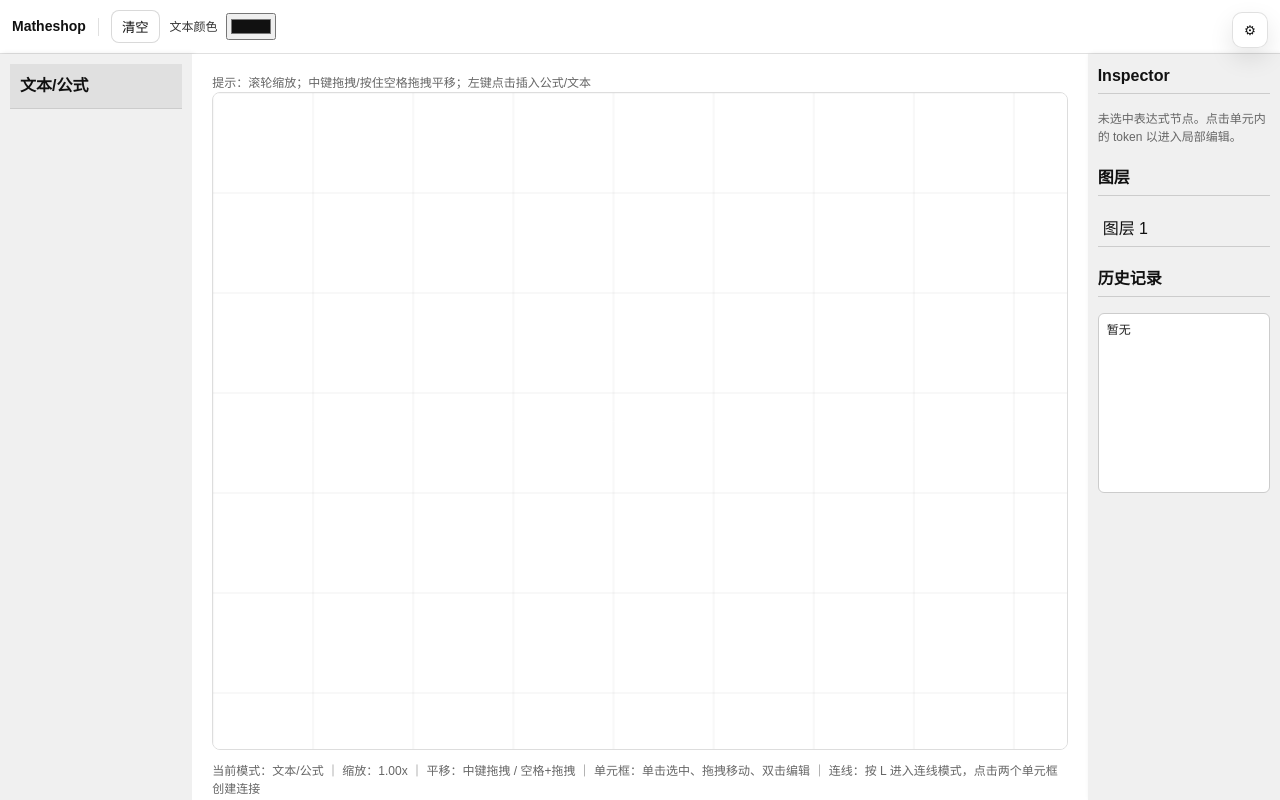
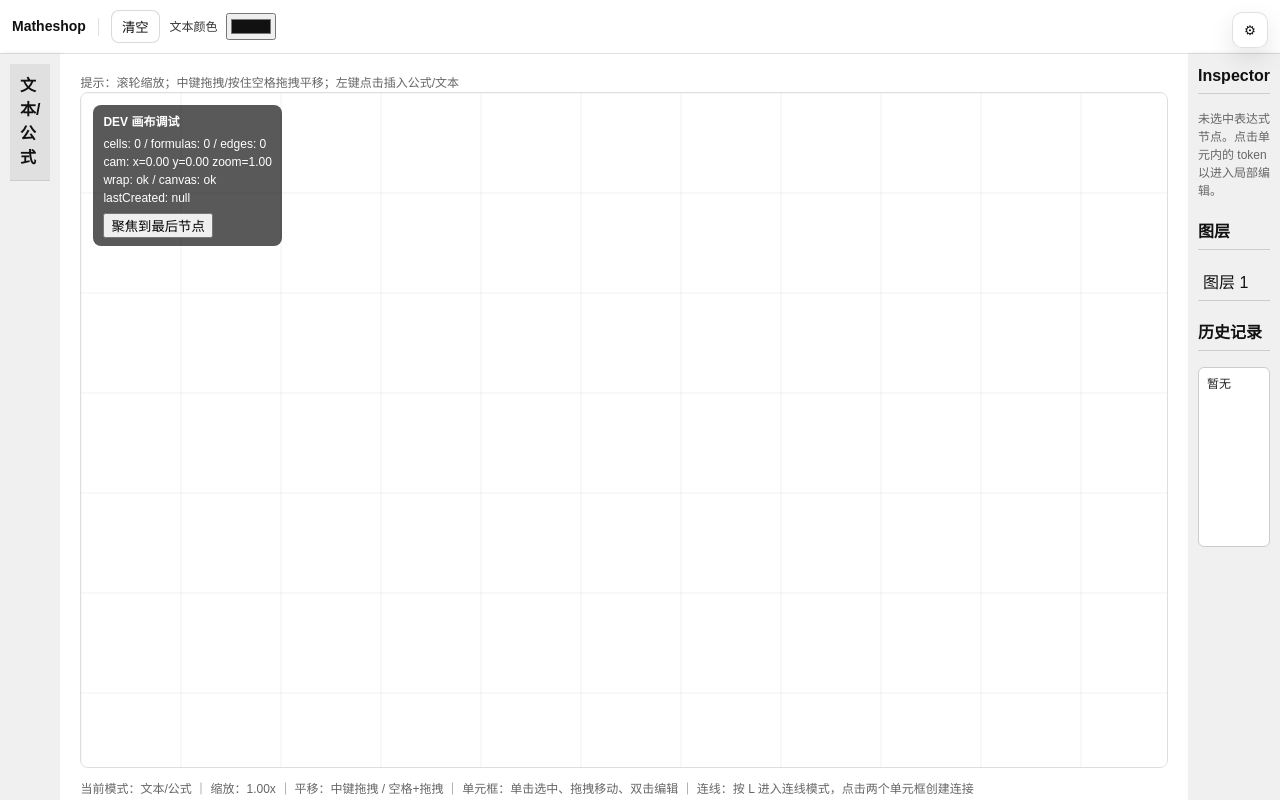
Before and after one commit to YeeCreator/Matheshop, a React (Vite) app: page / in a window 1280 px wide. Built offline with nearby package versions, Linux system fonts and the light colour scheme.

Commit message:
前端重构：修复画布坐标计算逻辑
修复了在滚动容器中获取画布像素坐标的逻辑，确保在滚动后坐标能够正确反映用户的鼠标位置。同时，增加了开发调试界面，方便开发者查看最后创建节点的信息及画布状态。

```diff
--- a/src/components/CanvasBoard.tsx
+++ b/src/components/CanvasBoard.tsx
@@ -9,13 +9,13 @@ import type { EngineSelectionState } from '../engine/engineSelection'
 import { ensureEdgeUnique, getPortWorld as getPortWorldDomain, pickNearestPort as pickNearestPortDomain } from './canvas/domain/edges'
 import {
   collectCellWorldHits,
+  recomputeWorldAll,
   removeCellById,
   updateCellById,
 } from './canvas/domain/cellTree'
 import {
   clamp,
   type Camera,
-  getCanvasScreenPoint,
   resizeCanvasToDisplaySize,
   screenToWorld,
 } from './canvas/utils/geometry'
@@ -85,6 +85,9 @@ export default function CanvasBoard(props: CanvasBoardProps) {
   const cameraRef = useRef<Camera>({ x: 0, y: 0, zoom: 1 })
 
   const [formulas, setFormulas] = useState<FormulaItem[]>([])
+
+  // 仅用于开发排查：记录最后一次新建节点的信息
+  const lastCreatedCellRef = useRef<null | { id: string; world: { x: number; y: number } }>(null)
 
   const [selectedFormulaId, setSelectedFormulaId] = useState<string | null>(null)
   const draggingFormulaRef = useRef<
@@ -619,6 +622,25 @@ export default function CanvasBoard(props: CanvasBoardProps) {
   const selectionStartRef = useRef<null | { x: number; y: number }> (null)
   const isBoxSelectingRef = useRef(false)
 
+  // 基于可滚动容器（canvas-wrap）计算“画布像素坐标”，修复 scroll 后坐标始终落在左上角的问题
+  const getScreenFromWrap = useCallback(
+    (clientX: number, clientY: number): { x: number; y: number } | null => {
+      const canvas = canvasRef.current
+      const wrap = wrapRef.current
+      if (!canvas || !wrap) return null
+
+      const rect = wrap.getBoundingClientRect()
+      const xInWrap = clientX - rect.left + wrap.scrollLeft
+      const yInWrap = clientY - rect.top + wrap.scrollTop
+
+      // 把 wrap 内的 CSS 坐标映射到 canvas 像素（考虑 DPR）
+      const sx = (xInWrap / rect.width) * canvas.width
+      const sy = (yInWrap / rect.height) * canvas.height
+      return { x: sx, y: sy }
+    },
+    [],
+  )
+
   // 框选：screen 坐标转 world 矩形
   const screenBoxToWorldBox = useCallback(
     (a: { x: number; y: number }, b: { x: number; y: number }) => {
@@ -734,7 +756,8 @@ export default function CanvasBoard(props: CanvasBoardProps) {
     if (isMiddle || isMiddleByButtons || (isSpaceDown && e.button === 0)) {
       canvas.setPointerCapture(e.pointerId)
       setIsPanning(true)
-      const screen = getCanvasScreenPoint(canvas, e.clientX, e.clientY)
+      const screen = getScreenFromWrap(e.clientX, e.clientY)
+      if (!screen) return
       panStartRef.current = { pointerId: e.pointerId, startScreen: screen, startCam: { ...cameraRef.current } }
       return
     }
@@ -749,7 +772,8 @@ export default function CanvasBoard(props: CanvasBoardProps) {
 
     // 框选：空白处左键按下且无 modifier
     if (e.button === 0 && !isSpaceDown && !isLinkMode && !draggingFormulaRef.current && !draggingCellRef.current) {
-      const screen = getCanvasScreenPoint(canvas, e.clientX, e.clientY)
+      const screen = getScreenFromWrap(e.clientX, e.clientY)
+      if (!screen) return
       const world = screenToWorld(screen, cameraRef.current)
       dispatchFsm({
         kind: 'CANVAS_POINTER_DOWN',
@@ -782,7 +806,8 @@ export default function CanvasBoard(props: CanvasBoardProps) {
     // 只响应左键双击
     if ((e as unknown as MouseEvent).button !== 0) return
 
-    const screen = getCanvasScreenPoint(canvas, e.clientX, e.clientY)
+    const screen = getScreenFromWrap(e.clientX, e.clientY)
+    if (!screen) return
     const world = screenToWorld(screen, cameraRef.current)
 
     const id = crypto.randomUUID()
@@ -802,6 +827,7 @@ export default function CanvasBoard(props: CanvasBoardProps) {
         id,
         parentId: null,
         localPos: { x, y },
+        // worldPos 需要始终是“世界坐标”，这里新建的是根节点，所以 worldPos 与 localPos 一致
         worldPos: { x, y },
         size,
         kind: 'cell',
@@ -811,8 +837,20 @@ export default function CanvasBoard(props: CanvasBoardProps) {
         seq,
       }
 
-      return [...prev, next]
+      // 记录，便于调试/聚焦
+      lastCreatedCellRef.current = { id, world: { x, y } }
+
+      // 统一重算 worldPos，避免后续渲染/命中逻辑读到旧值
+      return recomputeWorldAll([...prev, next])
     })
+
+    // 自动把视口聚焦到新节点附近（避免“创建成功但在视口外”）
+    // 说明：对齐到 cell 左上角附近即可，后续如果要精准对齐中心，可用 size.
+    cameraRef.current = {
+      ...cameraRef.current,
+      x: world.x - 200 / cameraRef.current.zoom,
+      y: world.y - 120 / cameraRef.current.zoom,
+    }
 
     setSelectedCellId(id)
     setEditingCellId(id)
@@ -829,7 +867,8 @@ export default function CanvasBoard(props: CanvasBoardProps) {
     if (resizingCellRef.current && resizingCellRef.current.pointerId === e.pointerId) {
       e.preventDefault()
 
-      const screen = getCanvasScreenPoint(canvas, e.clientX, e.clientY)
+      const screen = getScreenFromWrap(e.clientX, e.clientY)
+      if (!screen) return
       const world = screenToWorld(screen, cameraRef.current)
 
       const r = resizingCellRef.current
@@ -875,7 +914,8 @@ export default function CanvasBoard(props: CanvasBoardProps) {
     // 框选中（迁移到 FSM 后，这里只负责把坐标发给 FSM）
     if (fsm.state.tag === 'boxSelecting') {
       e.preventDefault()
-      const screen = getCanvasScreenPoint(canvas, e.clientX, e.clientY)
+      const screen = getScreenFromWrap(e.clientX, e.clientY)
+      if (!screen) return
       const world = screenToWorld(screen, cameraRef.current)
       dispatchFsm({
         kind: 'CANVAS_POINTER_MOVE',
@@ -889,7 +929,8 @@ export default function CanvasBoard(props: CanvasBoardProps) {
     // 多选拖动：拖动选中节点时，所有被选中的节点一起移动
     if (draggingCellRef.current && draggingCellRef.current.pointerId === e.pointerId && multiSelectedIds.length > 1) {
       e.preventDefault()
-      const screen = getCanvasScreenPoint(canvas, e.clientX, e.clientY)
+      const screen = getScreenFromWrap(e.clientX, e.clientY)
+      if (!screen) return
       const world = screenToWorld(screen, cameraRef.current)
       const d = draggingCellRef.current
       const dxWorld = world.x - d.startWorld.x
@@ -909,7 +950,8 @@ export default function CanvasBoard(props: CanvasBoardProps) {
     // 拖拽连线（迁移中：pointerWorld 写入 FSM，hover/吸附仍由这里计算）
     if (draggingEdgeRef.current && draggingEdgeRef.current.pointerId === e.pointerId) {
       e.preventDefault()
-      const screen = getCanvasScreenPoint(canvas, e.clientX, e.clientY)
+      const screen = getScreenFromWrap(e.clientX, e.clientY)
+      if (!screen) return
       const world = screenToWorld(screen, cameraRef.current)
       draggingEdgeRef.current.pointerWorld = world
       dispatchFsm({
@@ -947,7 +989,8 @@ export default function CanvasBoard(props: CanvasBoardProps) {
     // 拖拽单元框：更硬核 —— 必须“按住>=150ms 且 移动超过阈值”才开始拖拽
     if (draggingCellRef.current && draggingCellRef.current.pointerId === e.pointerId) {
       e.preventDefault()
-      const screen = getCanvasScreenPoint(canvas, e.clientX, e.clientY)
+      const screen = getScreenFromWrap(e.clientX, e.clientY)
+      if (!screen) return
       const world = screenToWorld(screen, cameraRef.current)
 
       const d0 = draggingCellRef.current
@@ -1002,7 +1045,8 @@ export default function CanvasBoard(props: CanvasBoardProps) {
     // 拖拽公式：优先级最高
     if (draggingFormulaRef.current && draggingFormulaRef.current.pointerId === e.pointerId) {
       e.preventDefault()
-      const screen = getCanvasScreenPoint(canvas, e.clientX, e.clientY)
+      const screen = getScreenFromWrap(e.clientX, e.clientY)
+      if (!screen) return
       const world = screenToWorld(screen, cameraRef.current)
       const d = draggingFormulaRef.current
       const dx = world.x - d.startWorld.x
@@ -1025,7 +1069,8 @@ export default function CanvasBoard(props: CanvasBoardProps) {
     e.preventDefault()
     const s = panStartRef.current
     if (!s) return
-    const screen = getCanvasScreenPoint(canvas, e.clientX, e.clientY)
+    const screen = getScreenFromWrap(e.clientX, e.clientY)
+    if (!screen) return
     const dxScreen = screen.x - s.startScreen.x
     const dyScreen = screen.y - s.startScreen.y
     const cam = s.startCam
@@ -1046,7 +1091,8 @@ export default function CanvasBoard(props: CanvasBoardProps) {
 
     // 框选结束（迁移到 FSM：由 FSM 清空 selectionBox，并在这里计算命中结果）
     if (fsm.state.tag === 'boxSelecting' && selectionBox) {
-      const screen = getCanvasScreenPoint(canvas, e.clientX, e.clientY)
+      const screen = getScreenFromWrap(e.clientX, e.clientY)
+      if (!screen) return
       const world = screenToWorld(screen, cameraRef.current)
       dispatchFsm({
         kind: 'CANVAS_POINTER_UP_OR_CANCEL',
@@ -1107,7 +1153,8 @@ export default function CanvasBoard(props: CanvasBoardProps) {
         dispatchFsm({ kind: 'HOVER_PORT_SET', hover: null })
       }
 
-      const screen = getCanvasScreenPoint(canvas, e.clientX, e.clientY)
+      const screen = getScreenFromWrap(e.clientX, e.clientY)
+      if (!screen) return
       const world = screenToWorld(screen, cameraRef.current)
 
       dispatchFsm({
@@ -1196,7 +1243,8 @@ export default function CanvasBoard(props: CanvasBoardProps) {
       }
 
       // 缩放（以鼠标位置为中心）
-      const screen = getCanvasScreenPoint(canvas, ev.clientX, ev.clientY)
+      const screen = getScreenFromWrap(ev.clientX, ev.clientY)
+      if (!screen) return
       const worldBefore = screenToWorld(screen, cam)
 
       const zoomIntensity = 0.0028
@@ -1214,7 +1262,7 @@ export default function CanvasBoard(props: CanvasBoardProps) {
 
     wrap.addEventListener('wheel', onWheel, { passive: false })
     return () => wrap.removeEventListener('wheel', onWheel)
-  }, [scheduleRender])
+  }, [scheduleRender, getScreenFromWrap])
 
   const handleWheel = (e: React.WheelEvent<HTMLCanvasElement>) => {
     // 由原生 wheel 监听器统一处理（解决 passive/浏览器缩放问题）
@@ -1227,10 +1275,58 @@ export default function CanvasBoard(props: CanvasBoardProps) {
     return <div className="canvas-drop-hud">连线模式：依次点击两个单元框创建连接（Esc 退出 / L 切换）</div>
   }
 
+  const renderDevHud = () => {
+    if (!import.meta.env.DEV) return null
+
+    const last = lastCreatedCellRef.current
+    return (
+      <div
+        style={{
+          position: 'absolute',
+          left: 12,
+          top: 12,
+          padding: '8px 10px',
+          borderRadius: 8,
+          background: 'rgba(0,0,0,0.65)',
+          color: '#fff',
+          fontSize: 12,
+          zIndex: 9999,
+          pointerEvents: 'auto',
+          maxWidth: 520,
+          lineHeight: 1.5,
+        }}
+      >
+        <div style={{ fontWeight: 600, marginBottom: 4 }}>DEV 画布调试</div>
+        <div>cells: {cells.length} / formulas: {formulas.length} / edges: {edges.length}</div>
+        <div>
+          cam: x={cameraRef.current.x.toFixed(2)} y={cameraRef.current.y.toFixed(2)} zoom={cameraRef.current.zoom.toFixed(2)}
+        </div>
+        <div>wrap: {wrapRef.current ? 'ok' : 'null'} / canvas: {canvasRef.current ? 'ok' : 'null'}</div>
+        <div>lastCreated: {last ? `${last.id.slice(0, 8)} @ (${last.world.x.toFixed(1)}, ${last.world.y.toFixed(1)})` : 'null'}</div>
+        <button
+          type="button"
+          style={{ marginTop: 6 }}
+          onClick={() => {
+            if (!lastCreatedCellRef.current) return
+            const w = lastCreatedCellRef.current.world
+            cameraRef.current = {
+              ...cameraRef.current,
+              x: w.x - 200 / cameraRef.current.zoom,
+              y: w.y - 120 / cameraRef.current.zoom,
+            }
+            scheduleRender()
+          }}
+        >
+          聚焦到最后节点
+        </button>
+      </div>
+    )
+  }
 
   return (
     <div className="canvas-shell">
       <div className="canvas-wrap" ref={wrapRef}>
+        <div className="canvas-workspace">
           <canvas
             ref={canvasRef}
             className="canvas"
@@ -1404,6 +1500,9 @@ export default function CanvasBoard(props: CanvasBoardProps) {
               />
             )
           })()}
+
+          {renderDevHud()}
+        </div>
       </div>
       <div className="small-muted">
         当前模式：文本/公式 ｜ 缩放：{cameraRef.current.zoom.toFixed(2)}x ｜ 平移：中键拖拽 / 空格+拖拽 ｜
```
Lines whose indentation alone changed are shown as unchanged.
